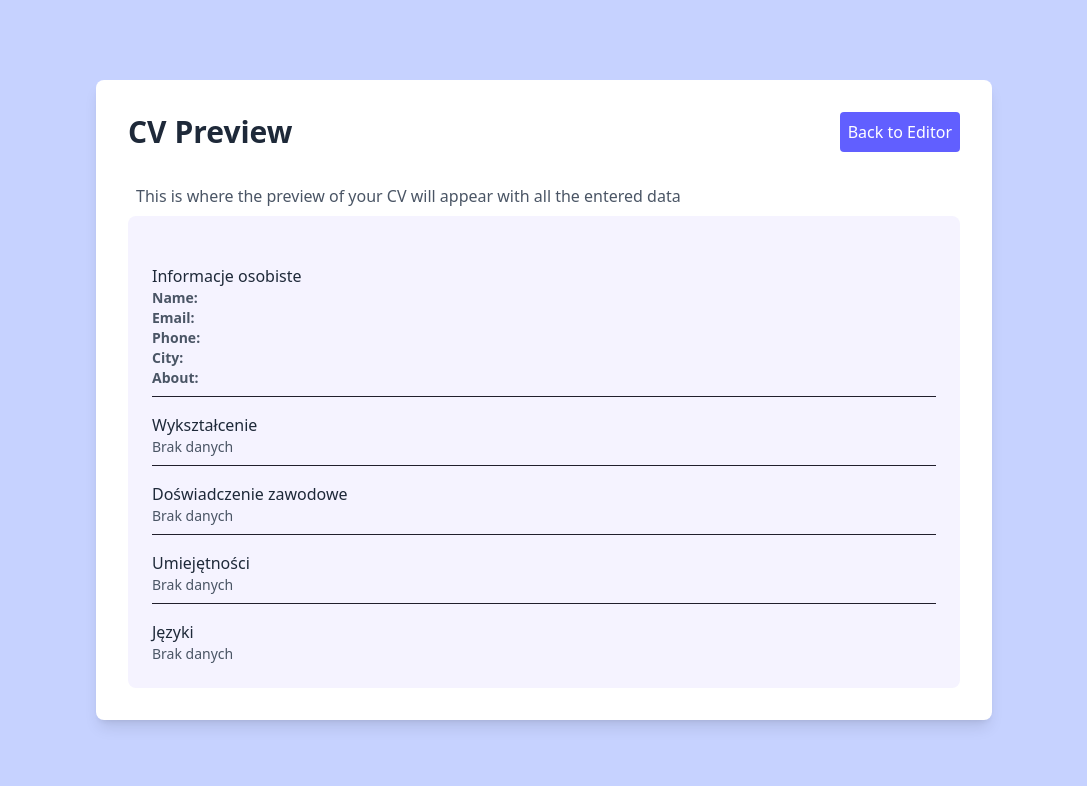
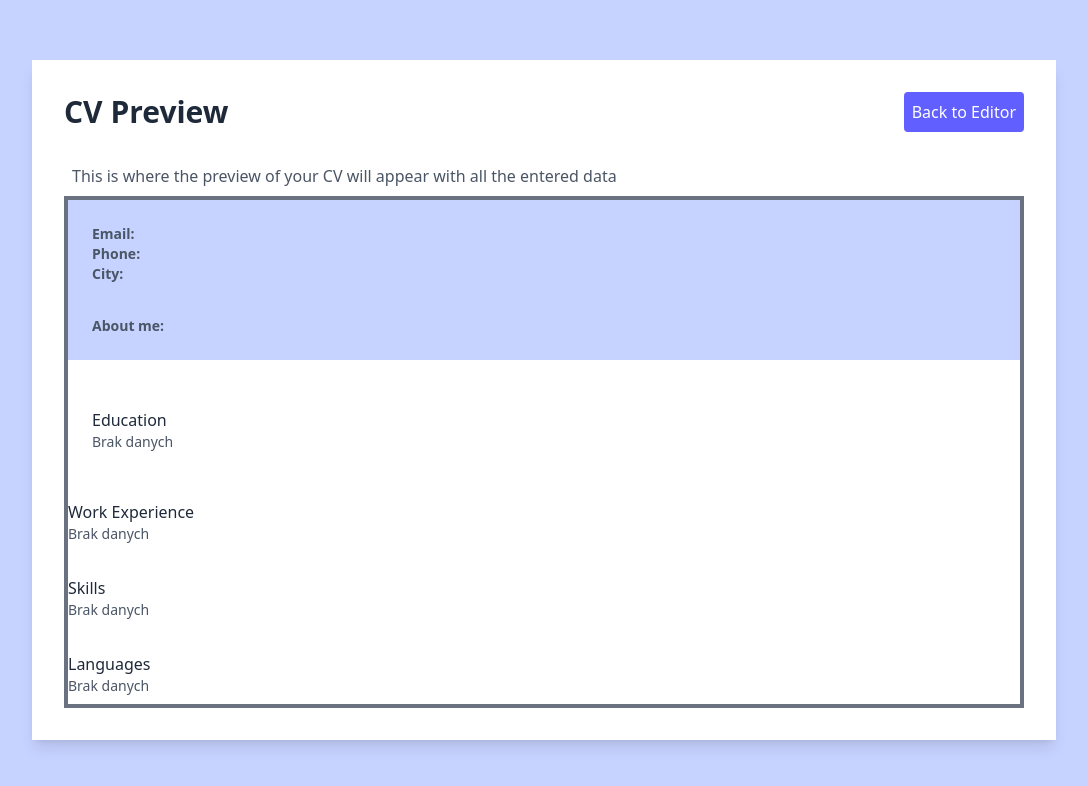
Before and after one commit to an0abi/cv-application-project, a React (Vite) app: page /preview in a window 1280 px wide. Shown: the top 786 px of the page, without its empty margins (96-1183 px from the left). Built offline with nearby package versions, Linux system fonts and the light colour scheme.

Commit message:
changing preview and css

```diff
--- a/src/container/Education.tsx
+++ b/src/container/Education.tsx
@@ -43,7 +43,7 @@ const Education: React.FC<EducationProps> = ({ value, setValue }) => {
   };
 
   return (
-    <div className="bg-violet-50 flex flex-col gap-4 p-10 w-250 border-30 border-white justify-center items-center">
+    <div className="bg-violet-50 flex flex-col gap-4 p-10 w-250 border-30 border-white justify-center items-center shadow-lg">
       <div className="text-2xl font-bold text-indigo-950 pb-3">Education</div>
       {value.map((entry, idx) => (
         <React.Fragment key={entry.id}>
--- a/src/container/GeneralInfo.tsx
+++ b/src/container/GeneralInfo.tsx
@@ -118,7 +118,7 @@ const GeneralInfo: React.FC<GeneralInfoProps> = ({ value, setValue }) => {
   };
 
   return (
-    <div className="bg-violet-50 flex flex-col gap-4 p-10 w-250 border-30 border-white justify-center items-center">
+    <div className="bg-violet-50 flex flex-col gap-4 p-10 w-250 border-30 border-white justify-center items-center shadow-lg">
       <div className="text-2xl font-bold text-indigo-950 pb-3">
         General Info
       </div>
--- a/src/container/Languages.tsx
+++ b/src/container/Languages.tsx
@@ -30,7 +30,7 @@ const Languages: React.FC<LanguagesProps> = ({ value, setValue }) => {
   };
 
   return (
-    <div className="bg-violet-50 flex flex-col gap-4 p-10 w-250 border-30 border-white justify-center items-center">
+    <div className="bg-violet-50 flex flex-col gap-4 p-10 w-250 border-30 border-white justify-center items-center shadow-lg">
       <div className="text-2xl font-bold text-indigo-950 pb-3">Languages</div>
       {value.map((lang, idx) => (
         <div
--- a/src/container/Skills.tsx
+++ b/src/container/Skills.tsx
@@ -30,7 +30,7 @@ const Skills: React.FC<SkillsProps> = ({ value, setValue }) => {
   };
 
   return (
-    <div className="bg-violet-50 flex flex-col gap-4 p-10 w-250 border-30 border-white justify-center items-center">
+    <div className="bg-violet-50 flex flex-col gap-4 p-10 w-250 border-30 border-white justify-center items-center shadow-lg">
       <div className="text-2xl font-bold text-indigo-950 pb-3">Skills</div>
       {value.map((skill, idx) => (
         <div
--- a/src/container/WorkExperience.tsx
+++ b/src/container/WorkExperience.tsx
@@ -68,7 +68,7 @@ const WorkExperience: React.FC<WorkExperienceProps> = ({ value, setValue }) => {
   };
 
   return (
-    <div className="bg-violet-50 flex flex-col gap-4 p-10 w-250 border-30 border-white justify-center items-center">
+    <div className="bg-violet-50 flex flex-col gap-4 p-10 w-250 border-30 border-white justify-center items-center shadow-lg">
       <div className="text-2xl font-bold text-indigo-950 pb-3">Work Experience</div>
       {value.map((entry, idx) => (
         <React.Fragment key={entry.id}>
--- a/src/pages/Preview.tsx
+++ b/src/pages/Preview.tsx
@@ -13,7 +13,7 @@ const Preview: React.FC = () => {
 
   return (
     <div className="justify-center items-center flex flex-col bg-indigo-200 p-10 gap-10 min-h-screen">
-      <div className="w-full max-w-4xl bg-white p-8 rounded-lg shadow-lg">
+      <div className="w-full max-w-5xl bg-white p-8 shadow-lg">
         <div className="flex justify-between items-center mb-6">
           <h1 className="text-gray-800 text-3xl font-bold">CV Preview</h1>
           <Button
@@ -24,104 +24,116 @@ const Preview: React.FC = () => {
           </Button>
         </div>
         <p className="text-gray-600 p-2">
-          This is where the preview of your CV will appear with all the entered data
+          This is where the preview of your CV will appear with all the entered
+          data
         </p>
 
-        <div className="bg-violet-50 p-6 rounded-lg">
-          {/* Placeholder dla danych CV */}
-          <div className="mt-6 space-y-4">
-            <div className="border-b pb-2">
-              <h3 className="font-medium text-gray-800">Informacje osobiste</h3>
-              <ul className="text-gray-600 text-sm">
-                <li>
-                  <b>Name:</b> {state.generalInfo.name}
-                </li>
-                <li>
-                  <b>Email:</b> {state.generalInfo.email}
-                </li>
-                <li>
-                  <b>Phone:</b> {state.generalInfo.phone}
-                </li>
-                <li>
-                  <b>City:</b> {state.generalInfo.city}
-                </li>
-                <li>
-                  <b>About:</b> {state.generalInfo.about}
-                </li>
+        <div className="border-4 border-gray-500">
+          <div className="space-y-6">
+            <div className="flex flex-col text-gray-600 text-sm bg-indigo-200 p-6 justify-center">
+              <div className="flex items-center justify-between">
                 {state.generalInfo.photo && (
-                  <li>
+                  <div className="flex items-center gap-6">
                     <img
                       src={state.generalInfo.photo}
                       alt="Photo"
-                      className="w-24 h-24 object-cover rounded mt-2"
+                      className="w-48 h-48 object-cover rounded-full"
                     />
-                  </li>
+                    <p className="font-bold text-2xl">{state.generalInfo.name}</p>
+                  </div>
                 )}
-              </ul>
+                <div>
+                  <p>
+                    <b>Email:</b> {state.generalInfo.email}
+                  </p>
+                  <p>
+                    <b>Phone:</b> {state.generalInfo.phone}
+                  </p>
+                  <p>
+                    <b>City:</b> {state.generalInfo.city}
+                  </p>
+                </div>
+              </div>
+              <div className="pt-8 max-w-1/3">
+                <p>
+                  <b>About me: <br /></b> {state.generalInfo.about}
+                </p>
+              </div>
             </div>
-            <div className="border-b pb-2">
-              <h3 className="font-medium text-gray-800">Wykształcenie</h3>
+            <div className="p-6">
+              <h3 className="font-medium text-gray-800">Education</h3>
               {state.education.length > 0 ? (
-                <ul className="text-gray-600 text-sm">
+                <div className="text-gray-600 text-sm">
                   {state.education.map((e) => (
-                    <li key={e.id}>
-                      <b>{e.school}</b>, {e.degree} {e.field},{" "}
-                      {e.graduationYear}
-                    </li>
+                    <p key={e.id}>
+                      {e.school && <b>{e.school}</b>}
+                      {e.school &&
+                        (e.degree || e.field || e.graduationYear) &&
+                        ", "}
+                      {e.degree && <span>{e.degree}</span>}
+                      {e.degree && e.field && ", "}
+                      {e.field && <span>{e.field}</span>}
+                      {(e.degree || e.field) && e.graduationYear && ", "}
+                      {e.graduationYear && <span>{e.graduationYear}</span>}
+                      {!e.school &&
+                        !e.degree &&
+                        !e.field &&
+                        !e.graduationYear && (
+                          <span className="text-gray-400">No information</span>
+                        )}
+                    </p>
                   ))}
-                </ul>
+                </div>
               ) : (
                 <p className="text-gray-600 text-sm">Brak danych</p>
               )}
             </div>
-            <div className="border-b pb-2">
-              <h3 className="font-medium text-gray-800">
-                Doświadczenie zawodowe
-              </h3>
+            <div className="pb-2">
+              <h3 className="font-medium text-gray-800">Work Experience</h3>
               {state.workExperience.length > 0 ? (
-                <ul className="text-gray-600 text-sm">
+                <div className="text-gray-600 text-sm">
                   {state.workExperience.map((e) => (
-                    <li key={e.id}>
+                    <p key={e.id}>
                       <b>{e.company}</b>, {e.position} ({e.startDate} -{" "}
                       {e.endDate})<br />
                       <span>{e.description}</span>
-                    </li>
+                    </p>
                   ))}
-                </ul>
+                </div>
               ) : (
                 <p className="text-gray-600 text-sm">Brak danych</p>
               )}
             </div>
-            <div className="border-b pb-2">
-              <h3 className="font-medium text-gray-800">Umiejętności</h3>
+            <div className="pb-2">
+              <h3 className="font-medium text-gray-800">Skills</h3>
               {state.skills.length > 0 ? (
-                <ul className="text-gray-600 text-sm">
+                <div className="text-gray-600 text-sm">
                   {state.skills.map((s) => (
-                    <li key={s.id}>
+                    <p key={s.id}>
                       {s.value}{" "}
                       <span className="ml-2 text-xs text-indigo-700">
                         ({s.level})
                       </span>
-                    </li>
+                    </p>
                   ))}
-                </ul>
+                </div>
               ) : (
                 <p className="text-gray-600 text-sm">Brak danych</p>
               )}
             </div>
-            <div>
-              <h3 className="font-medium text-gray-800">Języki</h3>
+            <div className="pb-2">
+              <h3 className="font-medium text-gray-800">Languages</h3>
               {state.languages.length > 0 ? (
-                <ul className="text-gray-600 text-sm">
+                <div className="text-gray-600 text-sm">
                   {state.languages.map((l) => (
-                    <li key={l.id}>
+                    <p key={l.id}>
                       {l.value}{" "}
                       <span className="ml-2 text-xs text-indigo-700">
                         ({l.level})
                       </span>
-                    </li>
+                    </p>
                   ))}
-                </ul>
+                </div>
               ) : (
                 <p className="text-gray-600 text-sm">Brak danych</p>
               )}
```
